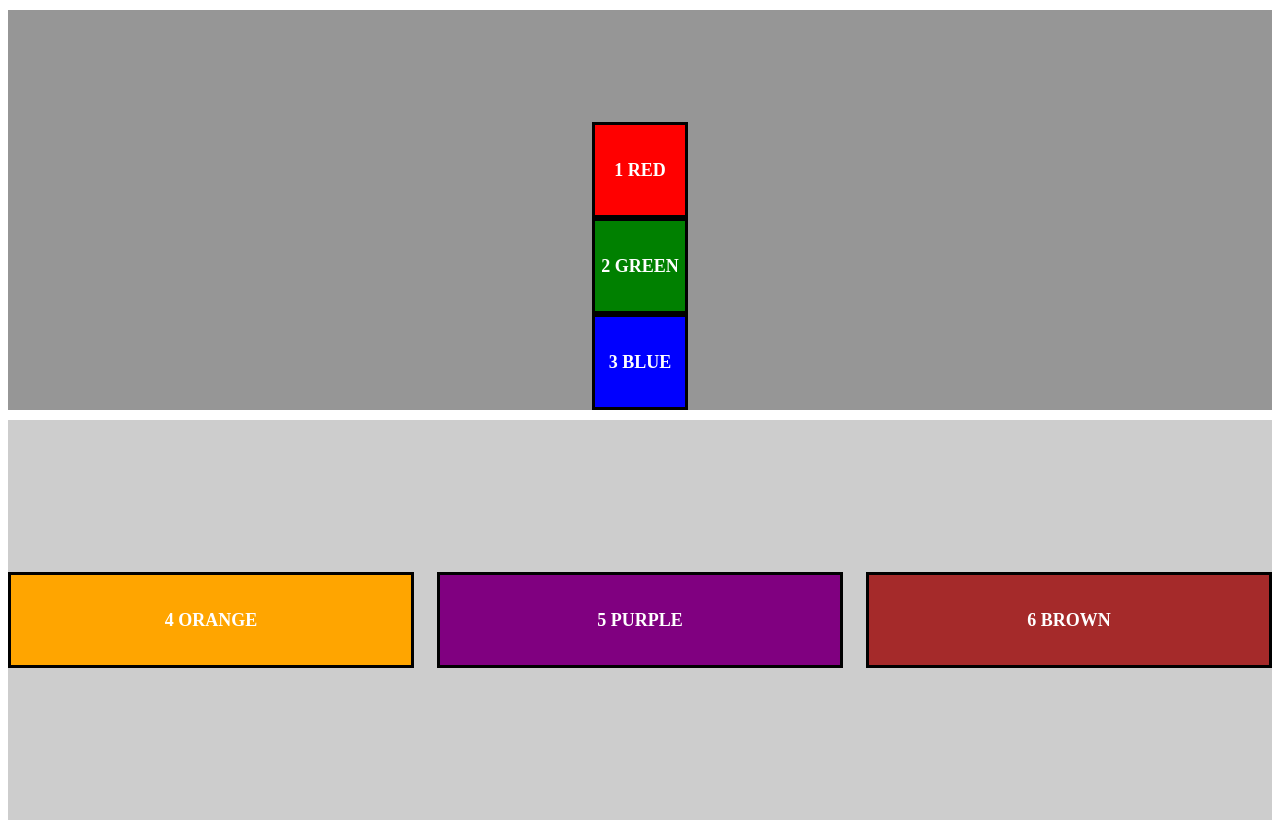
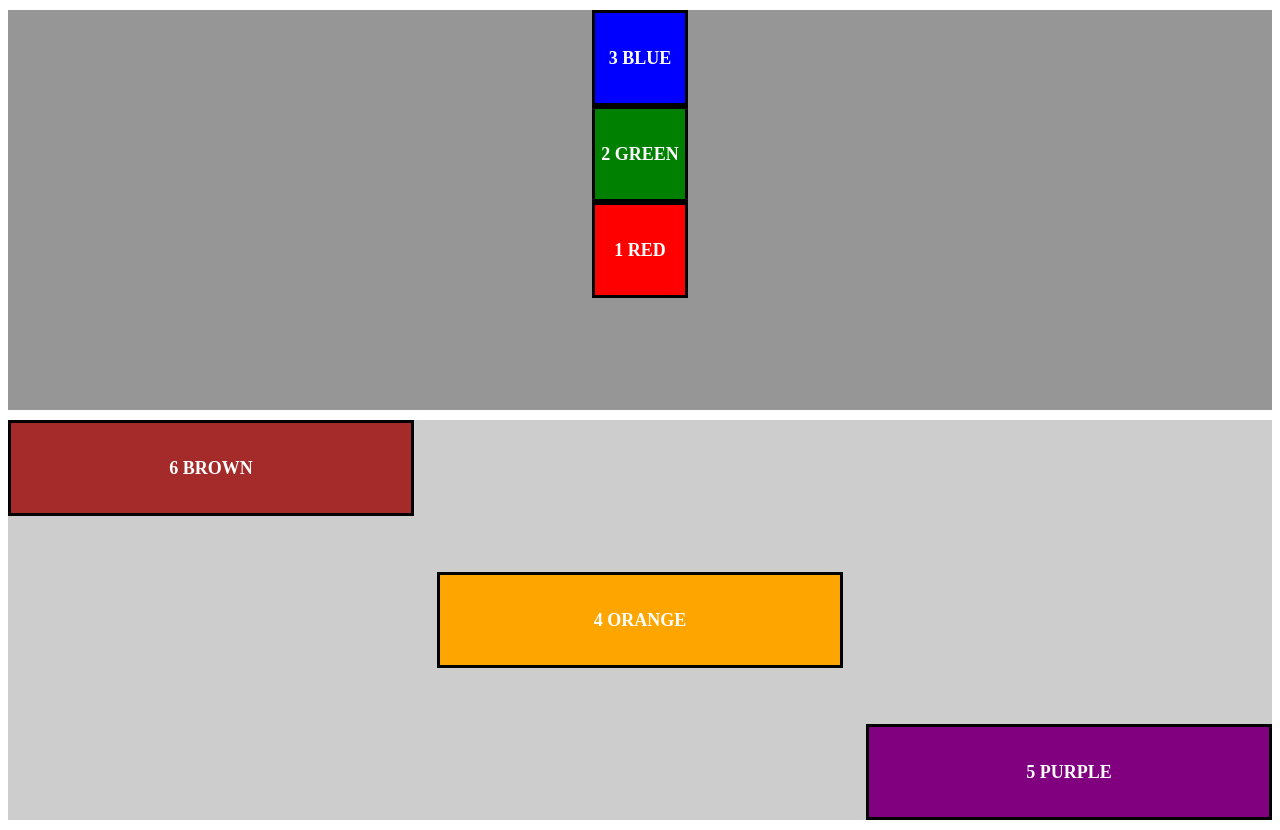
Before and after one commit to JNHartman/FlexboxExercise, a plain HTML site: page index.html in a window 1280 px wide. Drawn offline with Linux system fonts and the light colour scheme.

Commit message:
bonus added

```diff
--- a/style.css
+++ b/style.css
@@ -52,6 +52,9 @@ section {
       flex-direction: column;
       /* # 4 */
       align-items: center;
+
+      /* Bonus # 1 */
+          flex-direction: column-reverse;
   }
   /* # 5 */
   #two{
@@ -60,7 +63,28 @@ section {
       align-items: center;
       /* # 7 */
       justify-content: space-between;
-      /* 8 */
+      /* # 8 */
       flex-wrap: wrap;
 
+      /* Bonus # 2 */
+
+      /* Bonus # 3 */
+
+
   }
+
+  /* Change the order of the elements in the second container (AKA Light Grey box) so that Brown is first, then Orange, and then Purple.
+In the second container (AKA Light Grey box), move the Brown box to the upper left corner and move the Purple box to the bottom right corner. (Orange box will remain in the center). */
+
+#brown{
+align-self: flex-start;
+order: 1;
+ }
+#purple{
+align-self: flex-end;
+order: 3;
+ }
+#orange{
+align-self: center;
+order: 2;
+ }
```
Also changed, not shown: index.html (+0 -9 lines).
